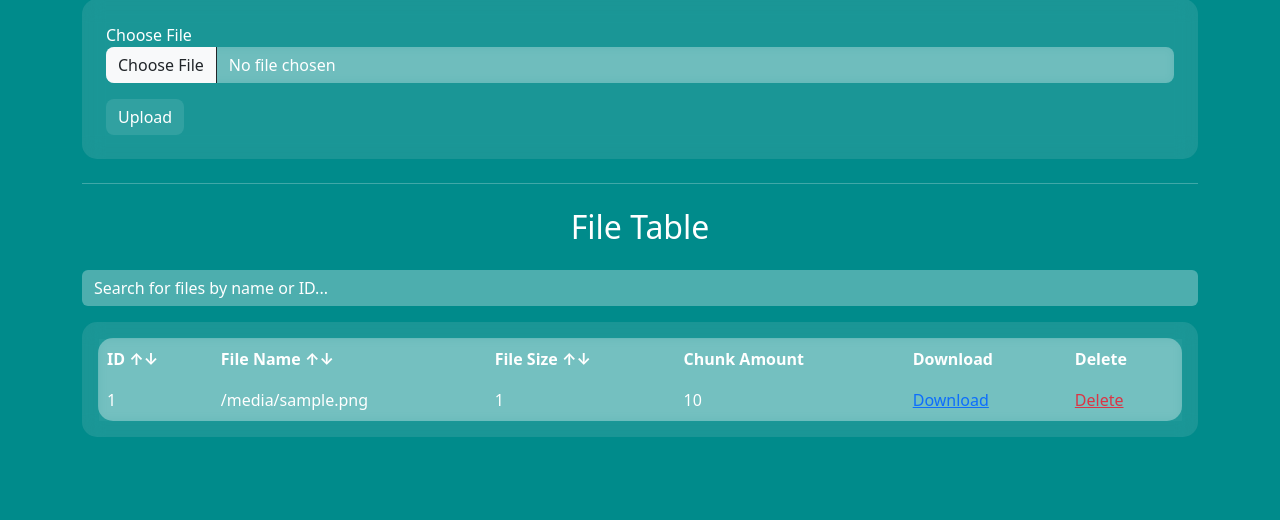
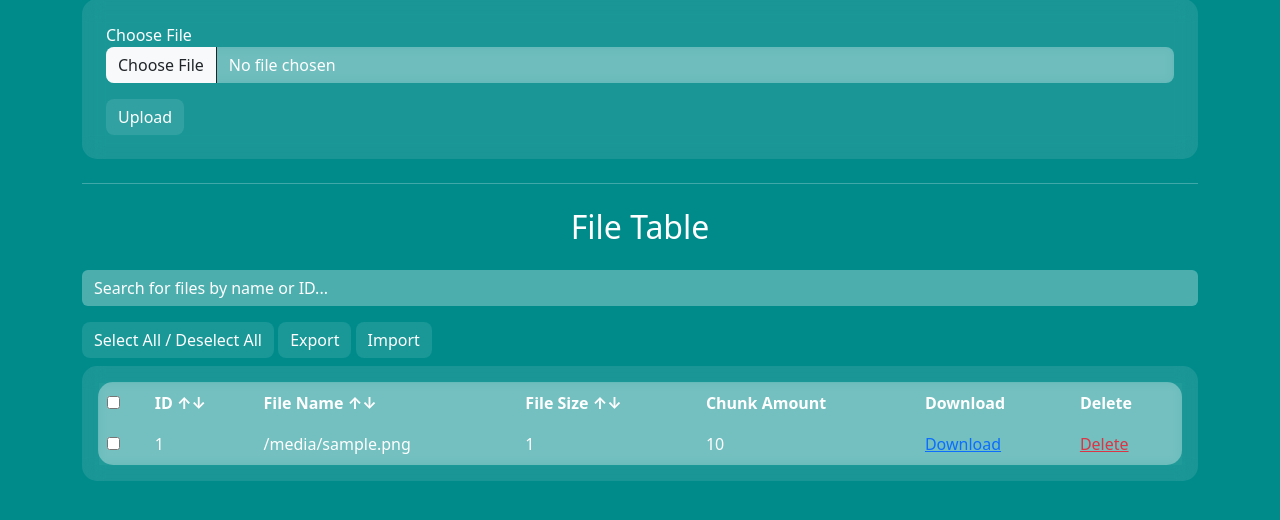
Before and after one commit to hendrikbgr/discord-cloud-storage, a Flask app: template templates/index.html in a window 1280 px wide. Shown: the part 153-673 px from the top of the page. Run offline with Flask 3, Linux system fonts and the light colour scheme; the template is opened without the code that fills it: most values are stand-ins (such as "Sample title", 1, 10 or a date in 2020).

Commit message:
Added import and export feature

```diff
--- a/app.py
+++ b/app.py
@@ -1,4 +1,5 @@
 from flask import Flask, render_template, request, send_file, redirect, url_for, after_this_request, flash, get_flashed_messages
+from flask import Response
 from Cryptodome.Cipher import AES
 from Cryptodome.Random import get_random_bytes
 import os
@@ -87,6 +88,126 @@ def decrypt_and_reassemble(chunk_filenames, output_file, key_hex):
 
     print(f'Successfully decrypted and reassembled chunks into {output_file_path}.')
 
+@app.route('/export', methods=['POST'])
+def export_files():
+    # Get the selected file IDs from the request
+    selected_ids = request.form.getlist('selected_ids[]')
+
+    # Create a new database for exporting
+    export_db_directory = 'temp_export'
+    export_db_path = os.path.join(export_db_directory, 'exported_files.db')
+    if not os.path.exists(export_db_directory):
+        os.makedirs(export_db_directory)
+    # Ensure the database is new by removing it if it already exists
+    if os.path.exists(export_db_path):
+        os.remove(export_db_path)
+
+    conn = sqlite3.connect(export_db_path)
+    cursor = conn.cursor()
+
+    # Create the same table structure
+    cursor.execute('''CREATE TABLE IF NOT EXISTS files
+                      (id INTEGER PRIMARY KEY AUTOINCREMENT,
+                      file_name TEXT,
+                      chunk_list TEXT,
+                      key_hex TEXT,
+                      file_size INTEGER,
+                      upload_date TEXT)''')
+
+    # Copy selected file information from the main database to the export database
+    main_conn = sqlite3.connect(DATABASE_FILE)
+    main_cursor = main_conn.cursor()
+    for file_id in selected_ids:
+        main_cursor.execute("SELECT file_name, chunk_list, key_hex, file_size, upload_date FROM files WHERE id=?", (file_id,))
+        file_info = main_cursor.fetchone()
+        if file_info:
+            cursor.execute("INSERT INTO files (file_name, chunk_list, key_hex, file_size, upload_date) VALUES (?, ?, ?, ?, ?)", file_info)
+
+    # Close both databases
+    main_conn.close()
+    conn.commit()
+    conn.close()
+
+    # Flash success message for the export
+    flash('Files exported successfully!', 'success')
+
+    # Send the new database file to the user
+    return send_file(export_db_path, as_attachment=True, download_name='exported_files.db', mimetype='application/octet-stream')
+
+@app.route('/import', methods=['POST'])
+def import_db():
+    # delete all files in temp_import after processing
+    if os.path.exists('temp_import'):
+        shutil.rmtree(create_path('temp_import'), ignore_errors=True)
+
+    # Check if there is a file in the request
+    if 'db_file' not in request.files:
+        flash('No file part', 'error')
+        return redirect(request.url)
+
+    file = request.files['db_file']
+    if file.filename == '':
+        flash('No selected file', 'error')
+        return redirect(request.url)
+
+    # Ensure the file is a valid SQLite database by checking its extension
+    if file and file.filename.endswith('.db'):
+        # Save the uploaded file temporarily
+        temp_path = os.path.join('temp_import', file.filename)
+        if not os.path.exists('temp_import'):
+            os.makedirs('temp_import')
+        file.save(temp_path)
+
+        # Now, validate and merge the database
+        try:
+            validate_and_merge_db(temp_path)
+            flash('Database imported successfully!', 'success')
+        except Exception as e:
+            flash(str(e), 'error')
+            return redirect(url_for('index'))
+
+        return redirect(url_for('index'))
+    else:
+        flash('Invalid file format', 'error')
+        return redirect(url_for('index'))
+
+
+def validate_and_merge_db(import_path):
+    # Connect to the existing and the imported databases
+    conn_existing = sqlite3.connect(DATABASE_FILE)
+    conn_import = sqlite3.connect(import_path)
+
+    # Get the schema from both databases
+    schema_existing = conn_existing.execute("SELECT sql FROM sqlite_master WHERE type='table' AND name='files'").fetchone()
+    schema_import = conn_import.execute("SELECT sql FROM sqlite_master WHERE type='table' AND name='files'").fetchone()
+
+    # Check if the schemas are the same
+    if schema_existing != schema_import:
+        raise Exception("The structure of the imported database does not match the existing one.")
+
+    # If they match, proceed with checking and merging the databases
+    conn_existing.executescript(f"ATTACH DATABASE '{import_path}' AS imported_db")
+    conn_existing.execute("BEGIN")
+
+    # Check and insert the records that do not exist in the existing database
+    cursor_existing = conn_existing.cursor()
+    cursor_import = conn_import.cursor()
+    cursor_import.execute("SELECT * FROM files")
+    for row in cursor_import.fetchall():
+        # Here, you need to adjust the query according to your table's unique identifier or combination of columns
+        # This example uses 'file_name' as a unique identifier; adjust it based on your actual data structure
+        if not cursor_existing.execute("SELECT 1 FROM files WHERE file_name = ?", (row[1],)).fetchone():
+            cursor_existing.execute("INSERT INTO files (file_name, chunk_list, key_hex, file_size, upload_date) VALUES (?, ?, ?, ?, ?)", row[1:])
+            print(f'Imported new record: {row[1]}')  # Adjust based on your table structure
+        else:
+            print(f'Record already exists and was not imported: {row[1]}')  # Adjust based on your table structure
+
+    conn_existing.execute("COMMIT")
+    conn_existing.execute("DETACH DATABASE imported_db")
+
+    # Close the connections
+    conn_existing.close()
+    conn_import.close()
 
 
 
--- a/static/js/script.js
+++ b/static/js/script.js
@@ -91,3 +91,118 @@ document.addEventListener('DOMContentLoaded', (event) => {
         });
     }, 2000); // Time before starting the fade-out
 });
+
+// Function to toggle all file checkboxes based on the state of the "select all" checkbox
+function toggleTableCheckboxes(selectAllCheckbox) {
+    // Get all file checkboxes in the table
+    const checkboxes = document.querySelectorAll('.file-checkbox');
+    // Set each file checkbox's checked status to match the "select all" checkbox
+    checkboxes.forEach(checkbox => {
+        checkbox.checked = selectAllCheckbox.checked;
+    });
+}
+
+// Function to toggle the "select all" checkbox based on individual checkbox changes
+function updateSelectAllCheckbox() {
+    const allCheckboxes = document.querySelectorAll('.file-checkbox');
+    const selectAllCheckbox = document.getElementById('selectAllCheckbox');
+    // Check if all file checkboxes are checked
+    selectAllCheckbox.checked = Array.from(allCheckboxes).every(checkbox => checkbox.checked);
+    // If not all are checked, also ensure the "select all" checkbox is not checked
+    if (!selectAllCheckbox.checked) {
+        // Check if any file checkboxes are checked
+        const anyChecked = Array.from(allCheckboxes).some(checkbox => checkbox.checked);
+        // Indeterminate state when some but not all checkboxes are checked
+        selectAllCheckbox.indeterminate = anyChecked;
+    } else {
+        // No indeterminate state when all are checked
+        selectAllCheckbox.indeterminate = false;
+    }
+}
+
+// Function to toggle select all / deselect all for checkboxes
+function toggleSelectAll() {
+    const allCheckboxes = document.querySelectorAll('.file-checkbox');
+    const selectAllCheckbox = document.getElementById('selectAllCheckbox');
+    // Determine if we are selecting all or deselecting all
+    const selectAll = !Array.from(allCheckboxes).every(checkbox => checkbox.checked);
+    // Set all checkboxes to the new state
+    allCheckboxes.forEach(checkbox => {
+        checkbox.checked = selectAll;
+    });
+    // Update the state of the "select all" checkbox
+    selectAllCheckbox.checked = selectAll;
+    selectAllCheckbox.indeterminate = false; // Remove indeterminate state when manually toggling
+}
+
+// Add event listeners to file checkboxes to update the "select all" checkbox appropriately
+document.addEventListener('DOMContentLoaded', () => {
+    const fileCheckboxes = document.querySelectorAll('.file-checkbox');
+    fileCheckboxes.forEach(checkbox => {
+        // When a checkbox is clicked, update the "select all" checkbox
+        checkbox.addEventListener('change', updateSelectAllCheckbox);
+    });
+});
+
+function startExport() {
+    const selectedIds = Array.from(document.querySelectorAll('.file-checkbox:checked')).map(cb => cb.getAttribute('data-file-id'));
+
+    fetch('/export', {
+        method: 'POST',
+        headers: {
+            'Content-Type': 'application/x-www-form-urlencoded',
+        },
+        body: 'selected_ids[]=' + selectedIds.join('&selected_ids[]=')
+    })
+    .then(response => {
+        if (response.ok) return response.blob();
+        throw new Error('Network response was not ok.');
+    })
+    .then(blob => {
+        const url = window.URL.createObjectURL(blob);
+        const a = document.createElement('a');
+        a.href = url;
+        a.download = 'exported_files.db';
+        document.body.appendChild(a);
+        a.click();
+        a.remove();
+        window.URL.revokeObjectURL(url);
+        // Reload the page after a slight delay to allow the download to initiate
+        setTimeout(() => {
+            window.location.reload();
+        }, 1000);
+    })
+    .catch(error => console.error('Error exporting files:', error));
+}
+
+function startImport() {
+    // Create a file input element
+    let fileInput = document.createElement('input');
+    fileInput.type = 'file';
+    fileInput.accept = '.db';  // Accept only .db files
+    fileInput.onchange = e => {
+        // Create a new FormData object and append the file
+        let formData = new FormData();
+        formData.append('db_file', e.target.files[0]);
+
+        // Send the FormData object to the server using fetch
+        fetch('/import', {
+            method: 'POST',
+            body: formData,
+        })
+        .then(response => {
+            if (response.ok) {
+                // Reload the page to reflect the imported data
+                window.location.reload();
+            } else {
+                alert('Failed to import the database.');
+            }
+        })
+        .catch(error => {
+            console.error('Error importing files:', error);
+            alert('Error importing files.');
+        });
+    };
+    // Click the file input to open the file dialog
+    fileInput.click();
+}
--- a/templates/index.html
+++ b/templates/index.html
@@ -1,4 +1,3 @@
-<!-- index.html -->
 {% extends "base.html" %}
 
 {% block title %}File Upload and Table{% endblock %}
@@ -20,17 +19,23 @@
     <hr class="my-4">
 
     <h2 class="text-center mb-4 text-white">File Table</h2>
-        <div class="search-bar mb-3">
-            <input type="text" class="form-control" id="searchInput" onkeyup="searchFiles()" placeholder="Search for files by name or ID...">
-        </div>
+    <div class="search-bar mb-3">
+        <input type="text" class="form-control" id="searchInput" onkeyup="searchFiles()" placeholder="Search for files by name or ID...">
+    </div>
+
+    <!-- Select All / Deselect All Button -->
+    <button type="button" class="btn btn-secondary mb-2 glass-btn" onclick="toggleSelectAll()">Select All / Deselect All</button>
+    <button type="button" class="btn btn-secondary mb-2 glass-btn" onclick="startExport()">Export</button>
+    <button type="button" class="btn btn-secondary mb-2 glass-btn" onclick="startImport()">Import</button>
 
     <div class="table-responsive glass-morphism p-3 mb-5">
         <table class="table table-bordered glass-table" id="fileTable">
             <thead>
                 <tr>
-                    <th>ID <span class="filter-toggle" onclick="sortTable(0)">↑↓</span></th>
-                    <th>File Name <span class="filter-toggle" onclick="sortTable(1)">↑↓</span></th>
-                    <th>File Size <span class="filter-toggle" onclick="sortTable(2)">↑↓</span></th>
+                    <th><input type="checkbox" id="selectAllCheckbox" onclick="toggleTableCheckboxes(this)"></th> <!-- Add this line for select all checkbox -->
+                    <th>ID <span class="filter-toggle" onclick="sortTable(1)">↑↓</span></th>
+                    <th>File Name <span class="filter-toggle" onclick="sortTable(2)">↑↓</span></th>
+                    <th>File Size <span class="filter-toggle" onclick="sortTable(3)">↑↓</span></th>
                     <th>Chunk Amount</th>
                     <th>Download</th>
                     <th>Delete</th>
@@ -39,6 +44,7 @@
             <tbody>
                 {% for file_info in files_info %}
                     <tr>
+                        <td><input type="checkbox" class="file-checkbox" data-file-id="{{ file_info.id }}"></td> <!-- Add this line for checkboxes -->
                         <td>{{ file_info.id }}</td>
                         <td>{{ file_info.file_name }}</td>
                         <td>{{ file_info.formatted_size }}</td>
```
Also changed, not shown: 1 other file.
